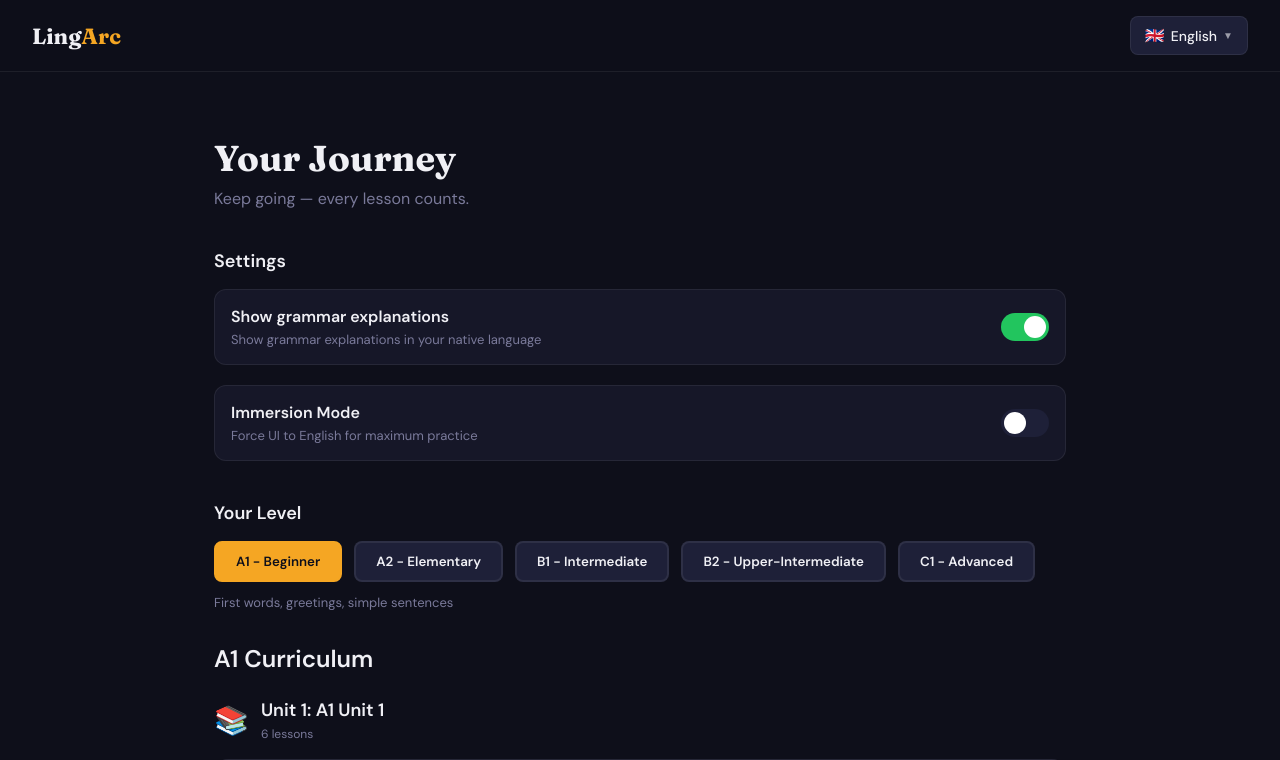
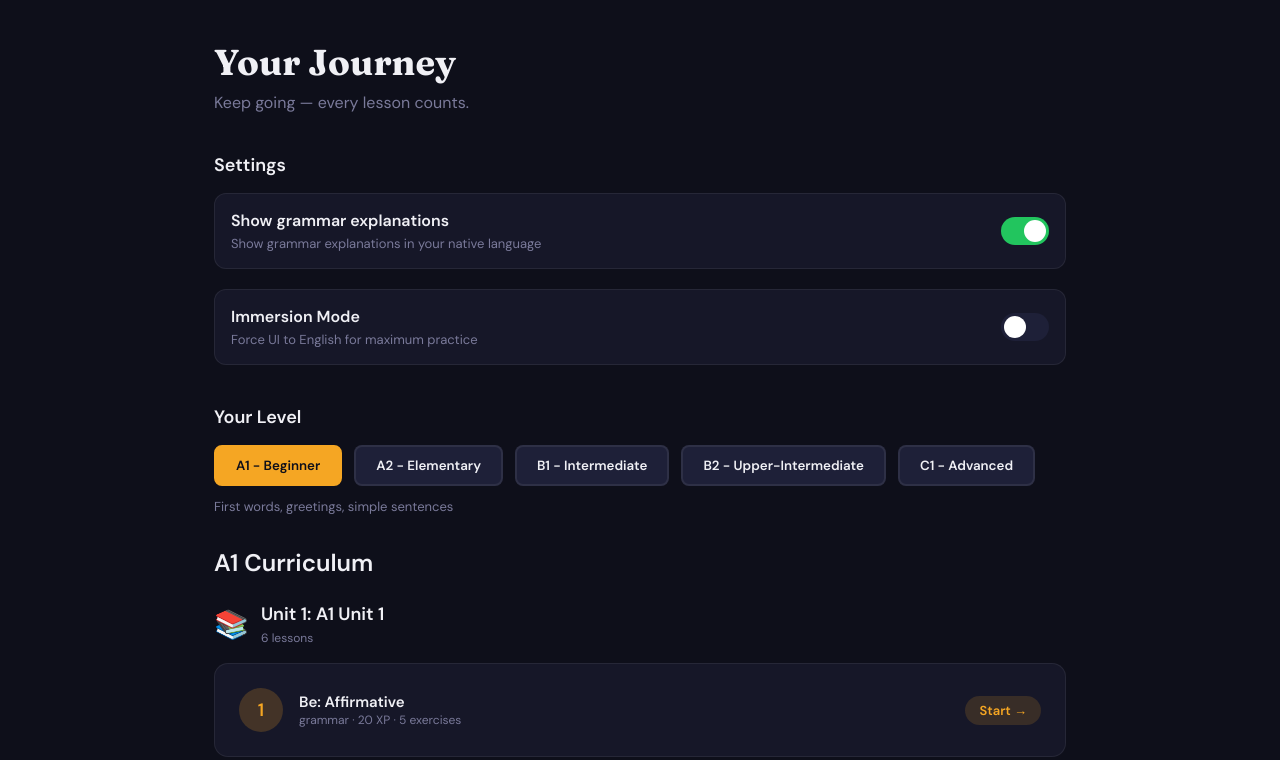
Before and after one commit to volodymyradRise/lingarc-platform, a Next.js app: page /en/dashboard in a window 1280 px wide. Shown: the top 760 px of the page. Built offline with nearby package versions, Linux system fonts and the light colour scheme.

Commit message:
Update layout.tsx

```diff
--- a/app/[locale]/layout.tsx
+++ b/app/[locale]/layout.tsx
@@ -1,8 +1,5 @@
-// app/[locale]/layout.tsx
-import Link from 'next/link';
 import { I18nProvider } from '@/lib/i18n/provider';
 import type { SupportedLanguage } from '@/lib/i18n/types';
-import { LanguageSelector } from '@/components/LanguageSelector';
 
 const validLocales: SupportedLanguage[] = ['en', 'uk', 'ru', 'es'];
 
@@ -30,42 +27,7 @@ export default function LocaleLayout({
           color: 'var(--text)',
         }}
       >
-        {/* HEADER */}
-        <nav
-          style={{
-            position: 'sticky',
-            top: 0,
-            zIndex: 100,
-            display: 'flex',
-            alignItems: 'center',
-            justifyContent: 'space-between',
-            padding: '16px 32px',
-            background: 'rgba(14,15,26,0.95)',
-            backdropFilter: 'blur(20px)',
-            borderBottom: '1px solid var(--border)',
-          }}
-        >
-          {/* ✅ Logo → TREE OF LESSONS */}
-          <Link
-            href={`/${locale}/dashboard`}
-            style={{
-              fontFamily: "'Fraunces', serif",
-              fontSize: 22,
-              fontWeight: 700,
-              color: 'var(--text)',
-              textDecoration: 'none',
-            }}
-          >
-            Ling<span style={{ color: 'var(--amber)' }}>Arc</span>
-          </Link>
-
-          <LanguageSelector />
-        </nav>
-
-        {/* ✅ CONTENT OFFSET (fix hiding) */}
-        <main style={{ paddingTop: 24 }}>
-          {children}
-        </main>
+        {children}
       </div>
     </I18nProvider>
   );
```
